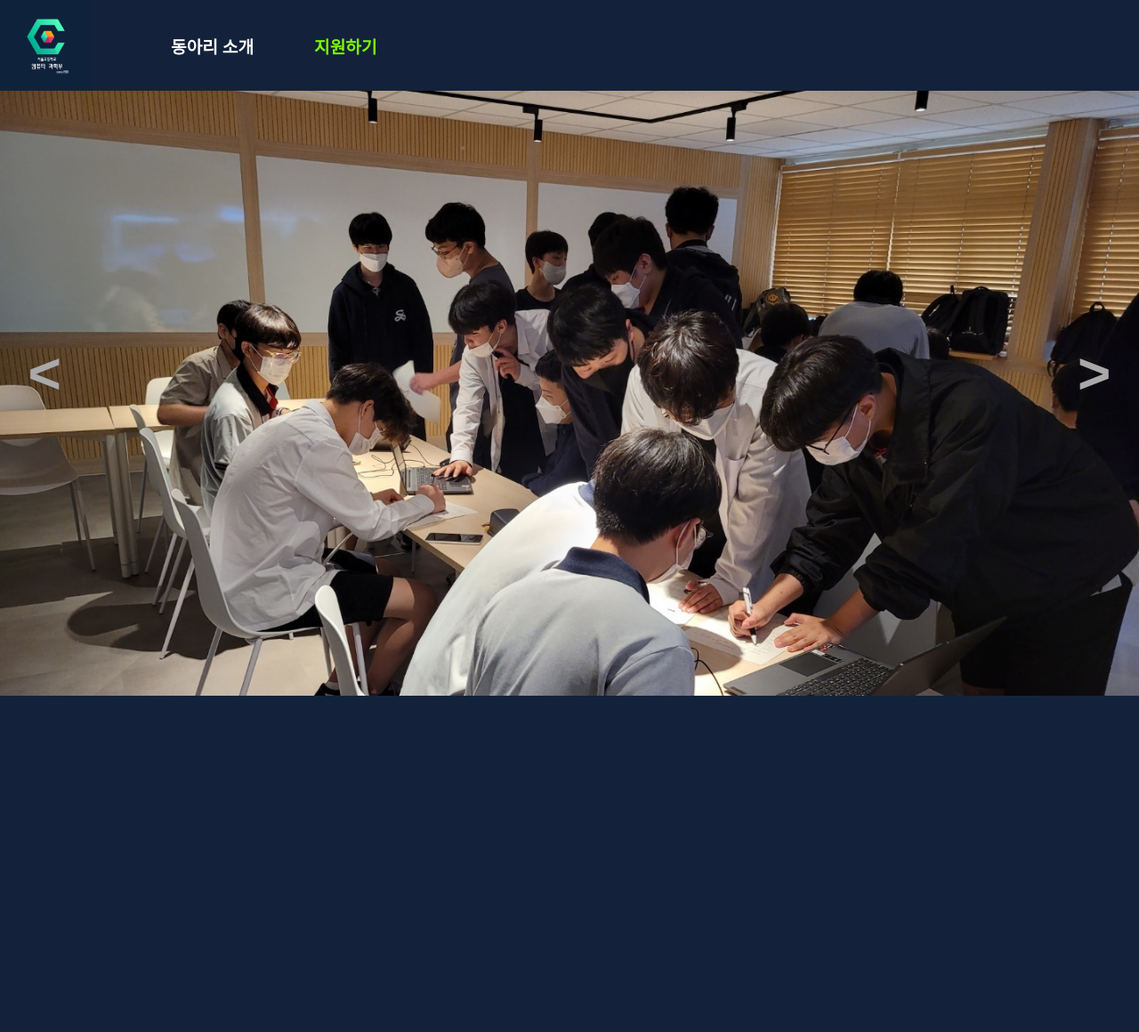
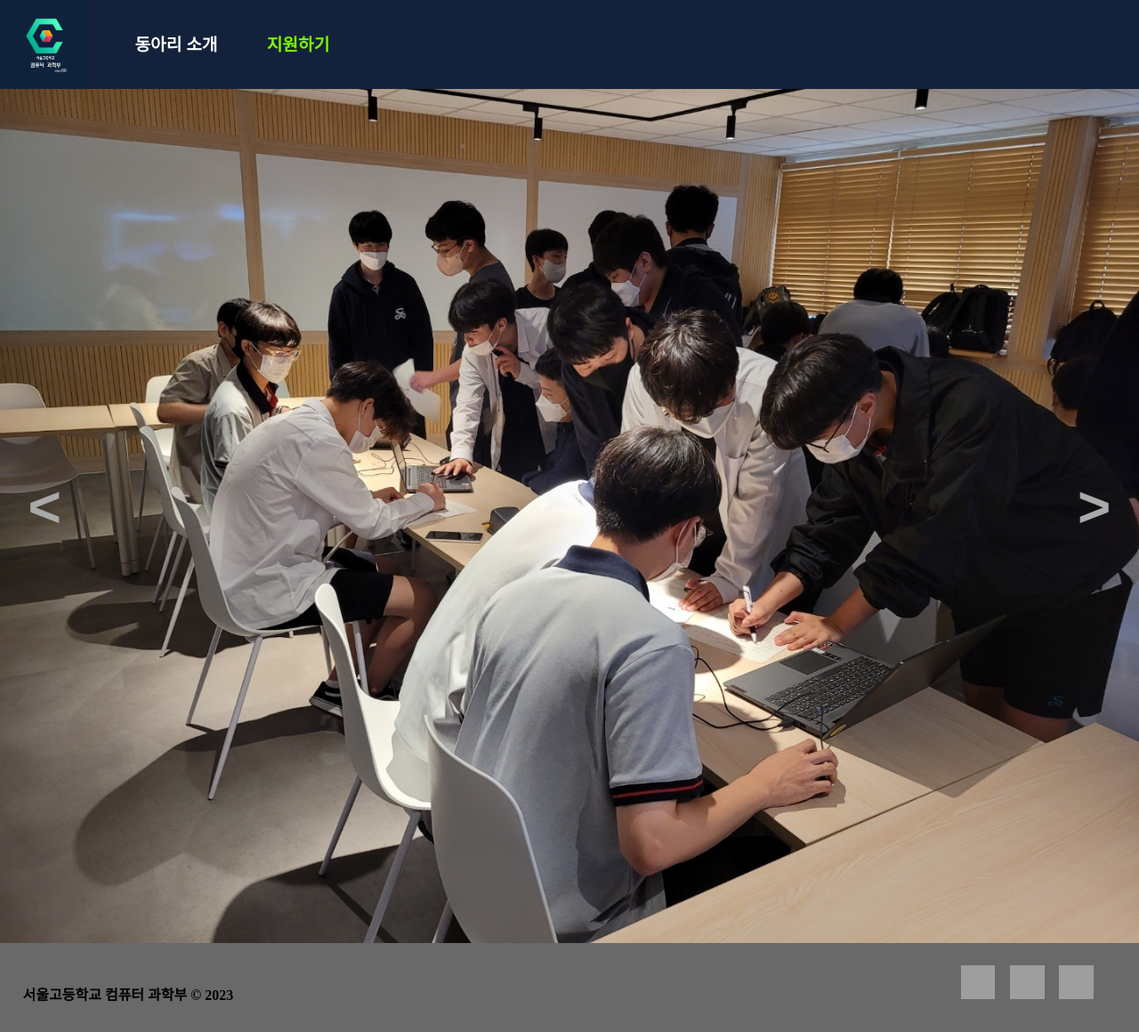
Before and after one commit to 2023-C-S-club-SHS/2023-C-S-club-SHS.github.io, a plain HTML site: page index.html in a window 1280 px wide. Shown: the whole page at 89% size. Before the commit the page ends 800 px from the top, so only its background shows below. Drawn offline with Linux system fonts and the light colour scheme; grey boxes are pictures that could not be loaded.

Commit message:
contact 추가

```diff
--- a/index.html
+++ b/index.html
@@ -21,4 +21,14 @@
         <button id="slidebuttonleft" onclick="previous()"><</button>
         <button id="slidebuttonright" onclick="next()">></button>
     </div>
+    <div class="end">
+        <div class="team">
+            서울고등학교 컴퓨터 과학부 © 2023
+        </div>
+        <div class="contact">
+            <a class="contacta" href="https://www.instagram.com/eogusdl_/"><img class="contact_image" src="https://cdn.jsdelivr.net/npm/simple-icons@v8/icons/instagram.svg"/></a>
+            <a class="contacta" href="https://github.com/2023shscsclub"><img class="contact_image" src="https://cdn.jsdelivr.net/npm/simple-icons@v8/icons/github.svg"/></a>
+            <a class="contacta" href="mailto:seoulcsclub@gmail.com"><img class="contact_image" src="https://cdn.jsdelivr.net/npm/simple-icons@v8/icons/gmail.svg"/></a>
+        </div>
+    </div>
 </html>
--- a/style.css
+++ b/style.css
@@ -1,20 +1,20 @@
 .menubar {
+    background-color: #13223A;
     position: relative;
-    height: 8vw;
+    height: 100px;
+    width: 100vw;
 }
 body {
     margin: 0;
-    background-color: #13223A;
 }
 .slide {
     width: 100vw;
     height: auto;
 }
 .menu {
+    top: 35%;
     position: relative;
-    margin-left: 5vw;
-    left: 10vw;
-    top: 3vw;
+    margin-left: 4vw;
     font-size: 1.5vw;
     text-decoration: none;
     color: white;
@@ -22,8 +22,8 @@ body {
     font-family: AppleGothic, serif;
 }
 #mainlogo {
-    position: absolute;
-    height: 8vw;
+    float: left;
+    height: 100px;
 }
 #enroll {
     color: lawngreen;
@@ -32,7 +32,6 @@ body {
     overflow: hidden;
     position: relative;
     width: 100vw;
-    height: 85vh;
     margin-bottom: 0;
 }
 #slidebuttonleft {
@@ -41,7 +40,7 @@ body {
     font-weight: 900;
     font-size: 5vw;
     position: absolute;
-    top: 35vh;
+    top: 45%;
     left: 2vw;
     color: darkgray;
 }
@@ -51,7 +50,34 @@ body {
     font-weight: 900;
     font-size: 5vw;
     position: absolute;
-    top: 35vh;
+    top: 45%;
     right: 2vw;
     color: darkgray;
 }
+.end {
+    position: relative;
+    width: 100vw;
+    height: 100px;
+    background-color: dimgrey;
+}
+.team {
+    position: relative;
+    top: 45%;
+    float: left;
+    left: 2%;
+    font-weight: 900;
+    font-family: AppleGothic, serif;
+}
+.contact {
+    position: relative;
+    top: 25%;
+    right: 4%;
+    float: right;
+}
+.contact_image{
+    width: 3vw;
+    height: 3vw;
+}
+.contacta {
+    margin-left: 1vw;
+}
```
